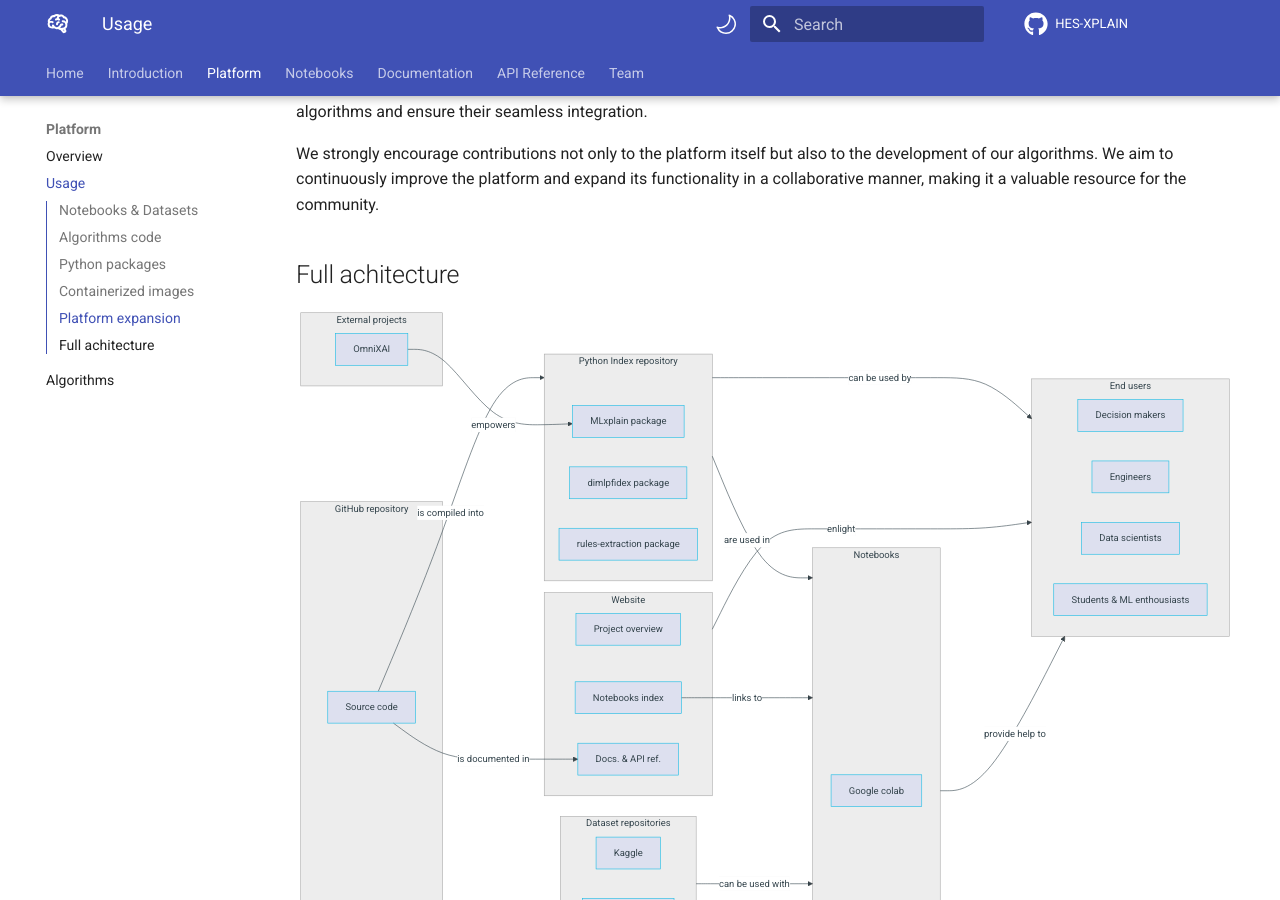
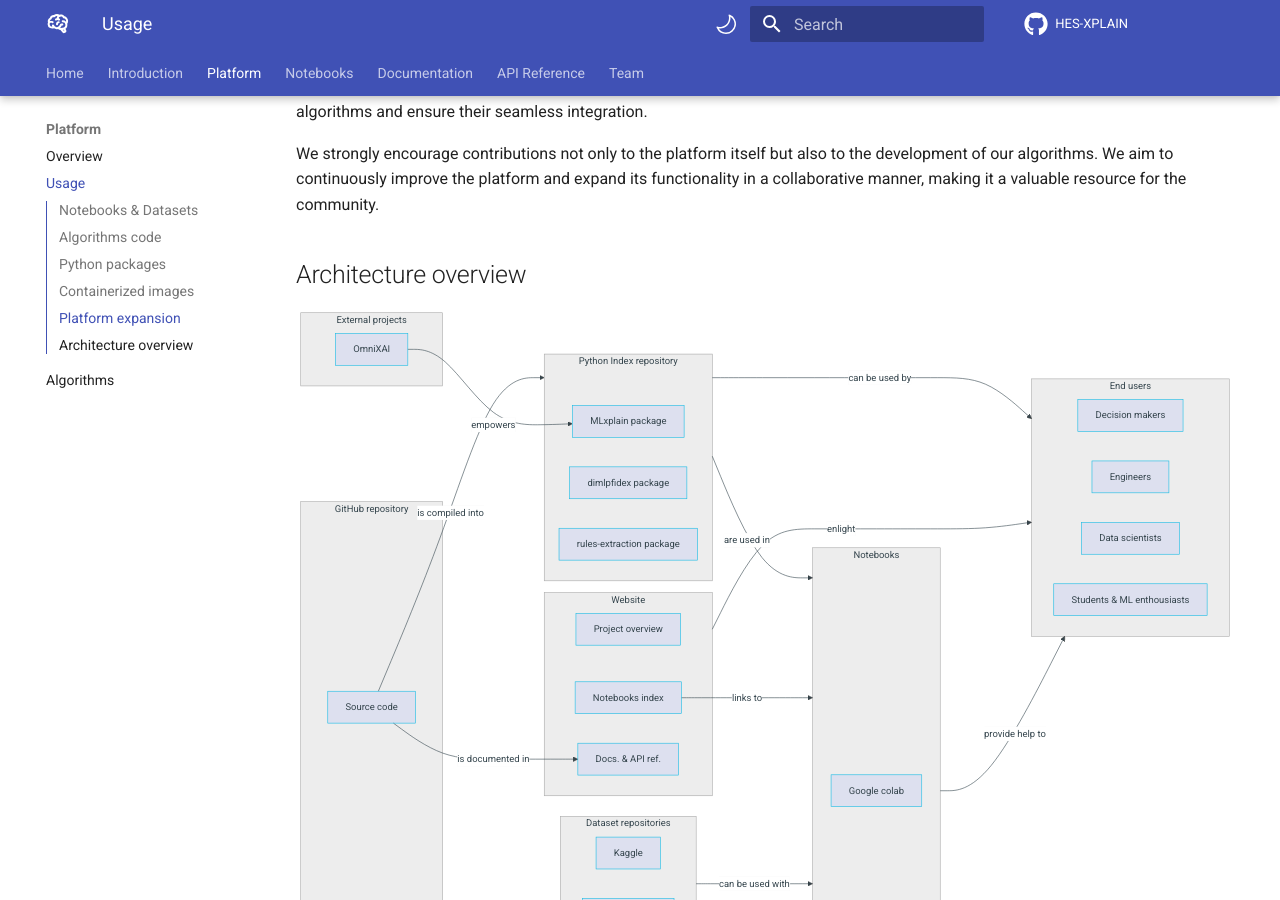
Before and after one commit to HES-XPLAIN/hes-xplain.github.io, an MkDocs documentation site: the page built from docs/platform/usage.md, in a window 1280 px wide and 900 px high, scrolled down 3856 px. Built offline with MkDocs 1.6.1 and Material for MkDocs 9.7.7, drawn with Linux system fonts in a browser that asks for light colours; comment, search, counter and statistics services are not loaded.

Commit message:
Adjust architecture subtitle

````diff
--- a/docs/platform/usage.md
+++ b/docs/platform/usage.md
@@ -196,7 +196,7 @@ We have already used and extended the existing OmniXAI framework, leveraging its
 We strongly encourage contributions not only to the platform itself but also to the development of our algorithms. We aim to continuously improve the platform and expand its functionality in a collaborative manner, making it a valuable resource for the community.
 
 
-## Full achitecture
+## Architecture overview
 
 ```mermaid
 graph LR
````
